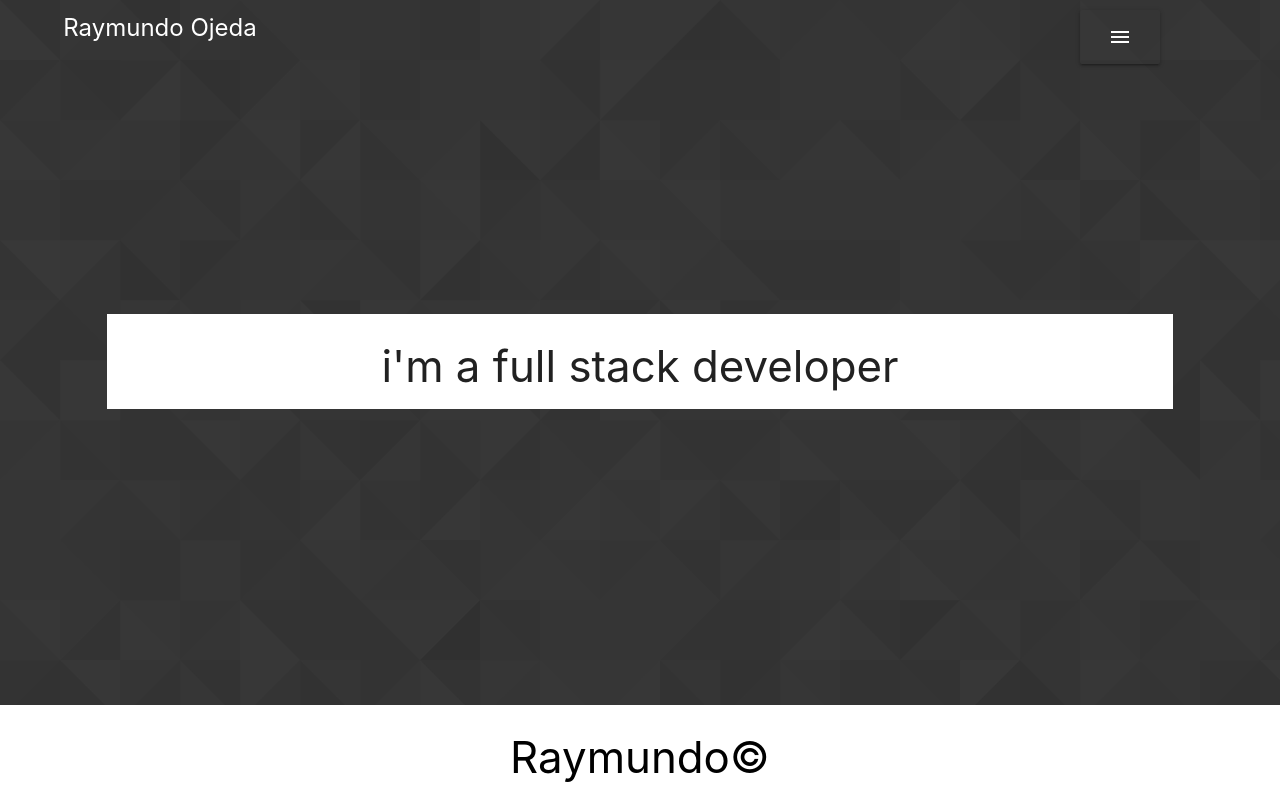
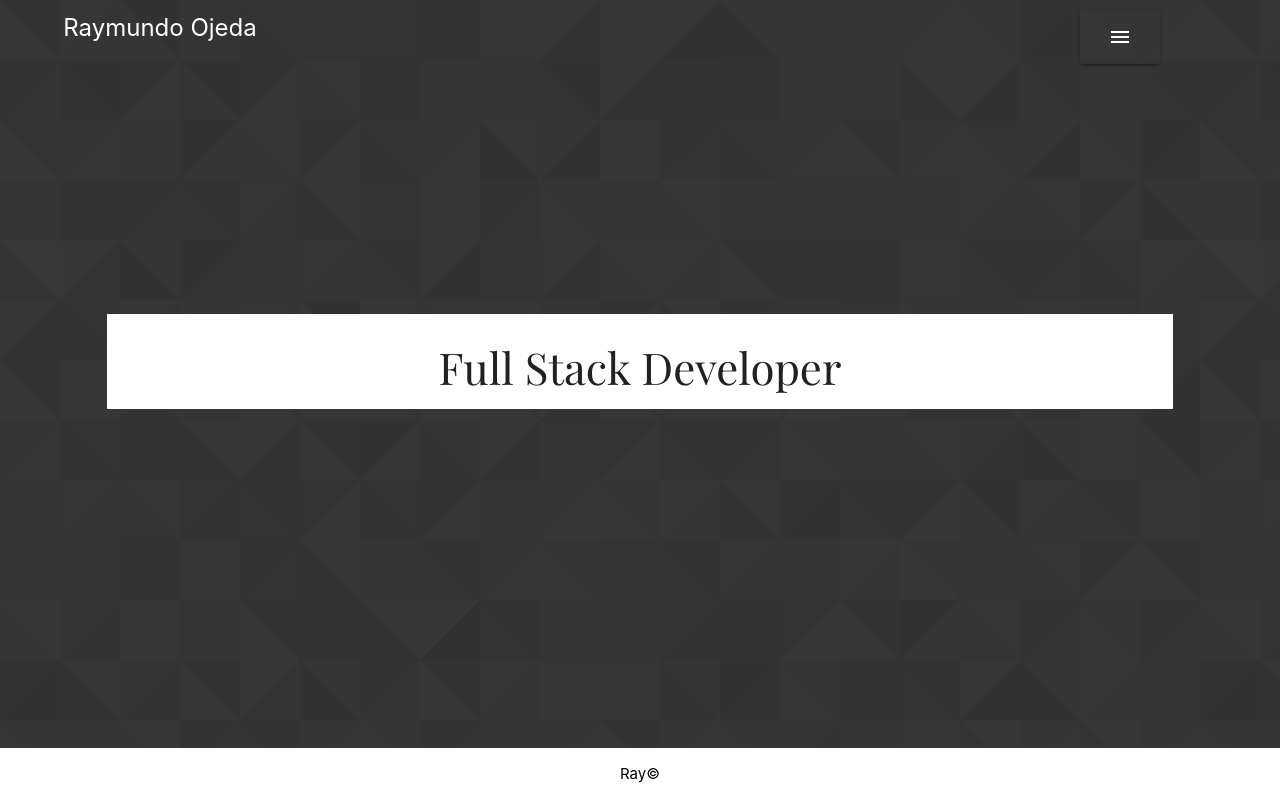
Before and after one commit to rayovims/Portfolio, a plain HTML site: page index.html in a window 1280 px wide. Drawn offline with nearby package versions, Linux system fonts and the light colour scheme.

Commit message:
fonts inserted

```diff
--- a/index.html
+++ b/index.html
@@ -8,6 +8,7 @@
     <link rel="stylesheet" href="https://cdnjs.cloudflare.com/ajax/libs/materialize/1.0.0-alpha.2/css/materialize.min.css">
     <link href="https://fonts.googleapis.com/icon?family=Material+Icons" rel="stylesheet">
     <!-- <link rel="stylesheet" type="text/css" href="/assets/style.css" /> -->
+    <link rel="stylesheet" type="text/css" href="//fonts.googleapis.com/css?family=Playfair+Display">
 </head>
 
 <body>
@@ -28,7 +29,7 @@
                 </div>
             </div>
             <div class="col m4 s12 overlay-nav">
-                <a href="#">Home</a>
+                <a href="#logo">Home</a>
                 <div class="divider"></div>
                 <a href="#">Portfolio</a>
                 <div class="divider"></div>
@@ -52,6 +53,12 @@
             <!-- Edit inside nav bar right side -->
         </div>
     </div>
+    <div class="row">
+        <div class="col m1"></div>
+        <div class="col m10 s12" id="logo">
+            <h3>Full Stack Developer</h3>
+        </div>
+    </div>
     <!-- <div class="row">
         <div class="col m4 s12">
             <div class="card">
@@ -69,15 +76,9 @@
             </div>
         </div>
     </div> -->
-    <div class="row">
-        <div class="col m1"></div>
-        <div class="col m10 s12" id="logo">
-            <h3>i'm a full stack developer</h3>
-        </div>
-    </div>
     <div class="row footer" id="row">
         <div class="col m12 s12">
-            <h3>Raymundo&copy;</h3>
+            <p>Ray&copy;</p>
         </div>
     </div>
     <script src="https://code.jquery.com/jquery.js"></script>
@@ -95,7 +96,8 @@
 <style>
 body {
     background: url("assets/images/home.png");
-    height: auto;
+    height: 100%;
+    background-image: cover;
     max-width: 100%;
     overflow-x: hidden;
 }
@@ -104,6 +106,12 @@ body {
     margin-top: 230px;
     background: white;
     text-align: center;
+    font-family: "Playfair Display";
+    font-size: 14px;
+    font-style: normal;
+    font-variant: normal;
+    font-weight: 500;
+    line-height: 15.4px;
 }
 
 
```
Also changed, not shown: 1 other file.
